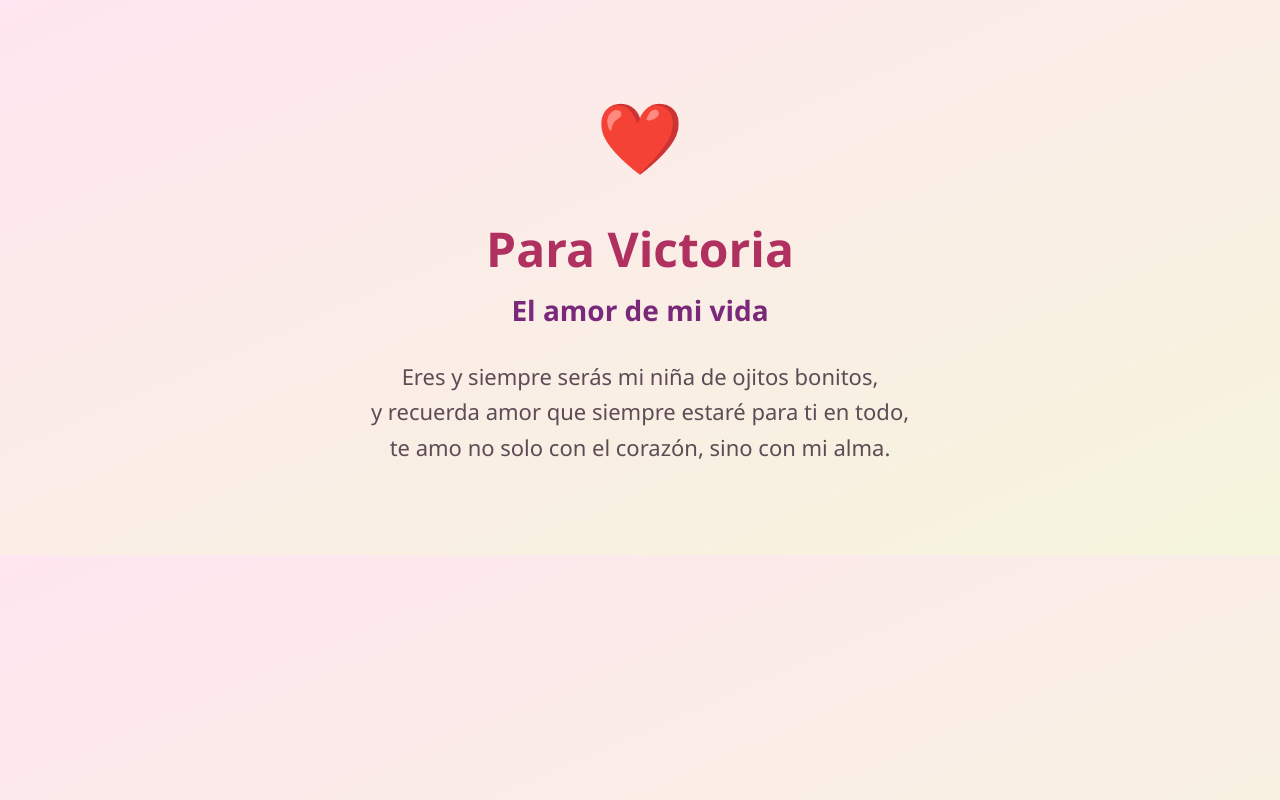
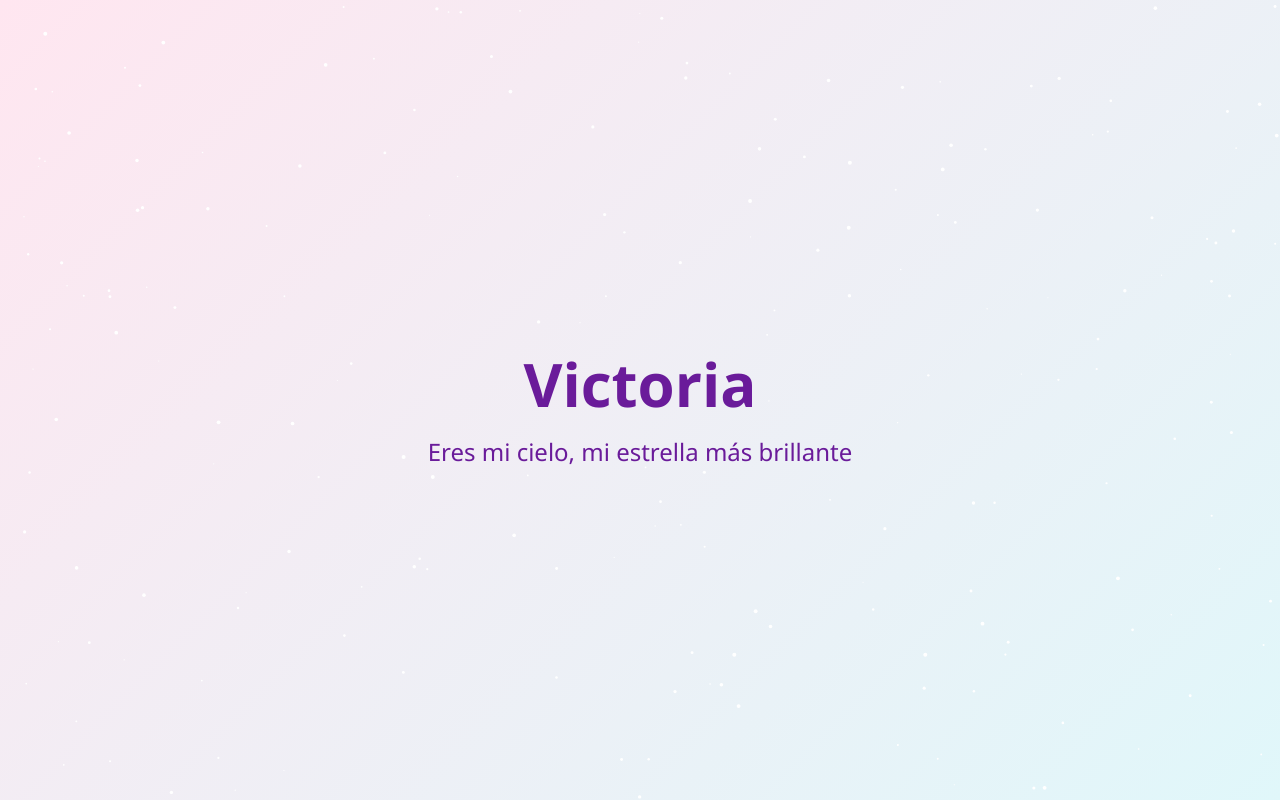
Before and after one commit to kyo33476/para-mi-ojitos-bonitos, a plain HTML site: page index.html in a window 1280 px wide. Drawn offline with Linux system fonts and the light colour scheme.

Commit message:
Add files via upload

```diff
--- a/index.html
+++ b/index.html
@@ -3,66 +3,88 @@
 <html lang="es">
 <head>
   <meta charset="UTF-8">
-  <title>Para Victoria</title>
+  <title>Victoria - Mi Estrella</title>
   <style>
     body {
-      background: linear-gradient(to bottom right, #ffe6f0, #f5f5dc);
-      color: #cc3366;
+      margin: 0;
+      height: 100vh;
+      overflow: hidden;
+      background: linear-gradient(135deg, #ffe6f0, #e0f7fa);
+      display: flex;
+      justify-content: center;
+      align-items: center;
+      flex-direction: column;
       font-family: 'Segoe UI', Tahoma, Geneva, Verdana, sans-serif;
+    }
+
+    canvas {
+      position: absolute;
+      top: 0;
+      left: 0;
+      z-index: 0;
+    }
+
+    .message {
+      z-index: 1;
       text-align: center;
-      padding: 60px 20px;
-      animation: fadeIn 2s ease-in;
+      color: #6a1b9a;
+      padding: 20px;
     }
 
     h1 {
-      font-size: 48px;
-      margin-bottom: 10px;
-      color: #b03060;
-    }
-
-    h2 {
-      font-size: 28px;
-      margin-top: 0;
-      color: #7a297a;
+      font-size: 60px;
+      margin: 10px 0;
     }
 
     p {
-      font-size: 22px;
-      line-height: 1.6;
-      margin-top: 30px;
-      color: #5e4b56;
-    }
-
-    .heart {
-      font-size: 70px;
-      animation: latir 1s infinite;
-      margin-top: 20px;
-    }
-
-    @keyframes latir {
-      0%, 100% { transform: scale(1); }
-      50% { transform: scale(1.2); }
-    }
-
-    @keyframes fadeIn {
-      from { opacity: 0; }
-      to { opacity: 1; }
+      font-size: 24px;
+      margin: 0;
     }
   </style>
 </head>
 <body>
-  <div class="heart">❤️</div>
-  <h1>Para Victoria</h1>
-  <h2>El amor de mi vida</h2>
-  <p>
-    Eres y siempre serás mi niña de ojitos bonitos,<br>
-    y recuerda amor que siempre estaré para ti en todo,<br>
-    te amo no solo con el corazón, sino con mi alma.
-  </p>
-
+  <canvas id="stars"></canvas>
+  <div class="message">
+    <h1>Victoria</h1>
+    <p>Eres mi cielo, mi estrella más brillante</p>
+  </div>
   <audio autoplay loop>
-    <source src="Kevin-Karl-San Lucas-Letra(MP3_160K).mp3" type="audio/mpeg">
+    <source src="cancion.mp3" type="audio/mpeg">
     Tu navegador no soporta audio HTML5.
   </audio>
+  <script>
+    const canvas = document.getElementById("stars");
+    const ctx = canvas.getContext("2d");
+    let width = canvas.width = window.innerWidth;
+    let height = canvas.height = window.innerHeight;
+    const stars = Array.from({ length: 200 }, () => ({
+      x: Math.random() * width,
+      y: Math.random() * height,
+      r: Math.random() * 1.5 + 0.5,
+      dx: (Math.random() - 0.5) * 0.2,
+      dy: (Math.random() - 0.5) * 0.2
+    }));
+
+    function draw() {
+      ctx.clearRect(0, 0, width, height);
+      for (const star of stars) {
+        ctx.beginPath();
+        ctx.arc(star.x, star.y, star.r, 0, Math.PI * 2);
+        ctx.fillStyle = "#fff";
+        ctx.fill();
+        star.x += star.dx;
+        star.y += star.dy;
+        if (star.x < 0 || star.x > width) star.dx *= -1;
+        if (star.y < 0 || star.y > height) star.dy *= -1;
+      }
+      requestAnimationFrame(draw);
+    }
+
+    draw();
+    window.onresize = () => {
+      width = canvas.width = window.innerWidth;
+      height = canvas.height = window.innerHeight;
+    };
+  </script>
 </body>
 </html>
```
